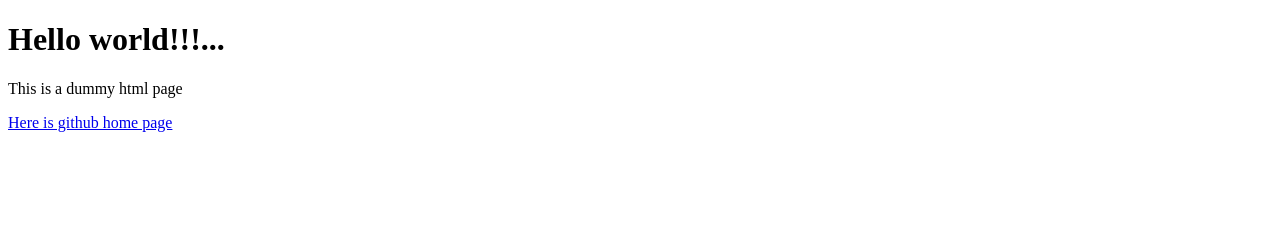
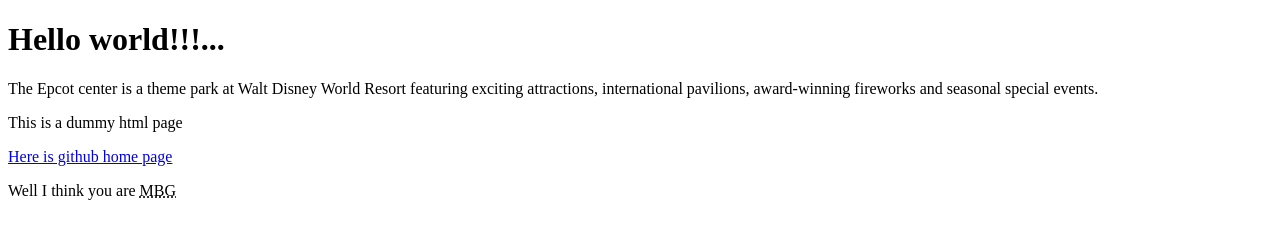
Before and after one commit to SATABDA0207/gitBasics, a plain HTML site: page index.html in a window 1280 px wide. Drawn offline with Linux system fonts and the light colour scheme.

Commit message:
Added abbr and aside

```diff
--- a/index.html
+++ b/index.html
@@ -7,7 +7,11 @@
 </head>
 <body>
     <h1>Hello world!!!...</h1>
+    <aside>
+        <p>The Epcot center is a theme park at Walt Disney World Resort featuring exciting attractions, international pavilions, award-winning fireworks and seasonal special events.</p>
+    </aside>
     <p>This is a dummy html page</p>
     <a href="https://github.com/">Here is github home page</a>
+    <p>Well I think you are <abbr title="Most Beautiful Girl">MBG</abbr></p>
 </body>
 </html>
```
